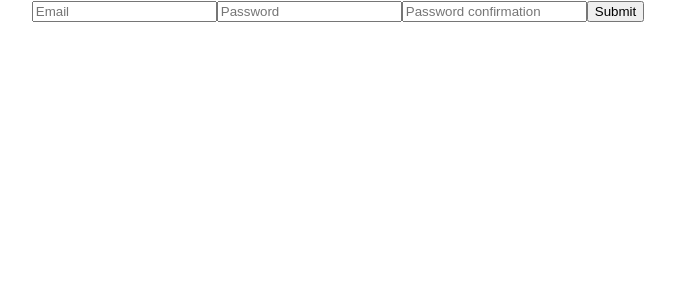
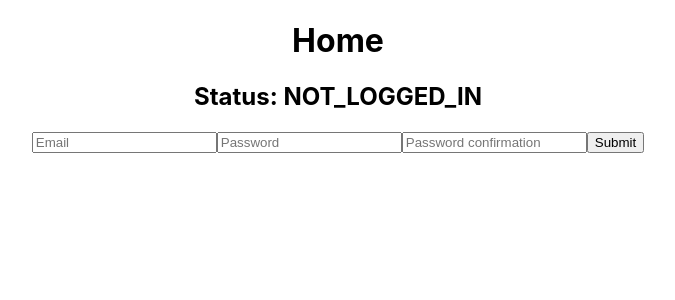
Before and after one commit to matthewmccarthy1611/react_auth_app, a React (Create React App) app: page / in a window 1280 px wide. Shown: the top 300 px of the page, without its empty margins (302-977 px from the left). Built offline with nearby package versions, Linux system fonts and the light colour scheme; the HTML template or start-up script is replaced by a standard one.

Commit message:
Send props from app to Home and Dashboard

```diff
--- a/src/App.js
+++ b/src/App.js
@@ -2,18 +2,37 @@ import './App.css';
 import { BrowserRouter, Switch, Route } from 'react-router-dom';
 import Home from './components/Home';
 import Dashboard from './components/Dashboard';
+import { Component } from 'react';
 
-function App() {
+class App extends Component{
+  constructor() {
+    super()
+    this.state = {
+      loggedInStatus: 'NOT_LOGGED_IN',
+      user: {}
+    };
+  }
+
+  render(){
     return (
       <div className="App">
         <BrowserRouter>
           <Switch>
-        <Route exact path='/' component={Home} />
-        <Route exact path='/dashboard' component={Dashboard} />
+            <Route
+              exact path='/'
+              render={props => (
+                <Home {...props} loggedInStatus={this.state.loggedInStatus} />
+              )} />
+            <Route
+              exact path='/dashboard'
+              render={props => (
+                <Dashboard {...props} loggedInStatus={this.state.loggedInStatus} />
+              )} />
           </Switch>
         </BrowserRouter>
       </div>
     );
   }
+}
 
 export default App;
--- a/src/components/Dashboard.js
+++ b/src/components/Dashboard.js
@@ -1,9 +1,10 @@
 import React from 'react';
 
-const Dashboard = () => {
+const Dashboard = props => {
     return (
         <div>
             <h1>Dashboard</h1>
+            <h2>Status: {props.loggedInStatus}</h2>
         </div>
     );
 }
--- a/src/components/Home.js
+++ b/src/components/Home.js
@@ -2,9 +2,14 @@ import React, { Component } from 'react';
 import Registration from './auth/Registration';
 
 class Home extends Component {
+    // constructor(props){
+    //     super(props)
+    // }
     render() {
         return (
             <div>
+                <h1>Home</h1>
+                <h2>Status: {this.props.loggedInStatus}</h2>
                 <Registration />
             </div>
         );
```
Lines whose indentation alone changed are shown as unchanged.
